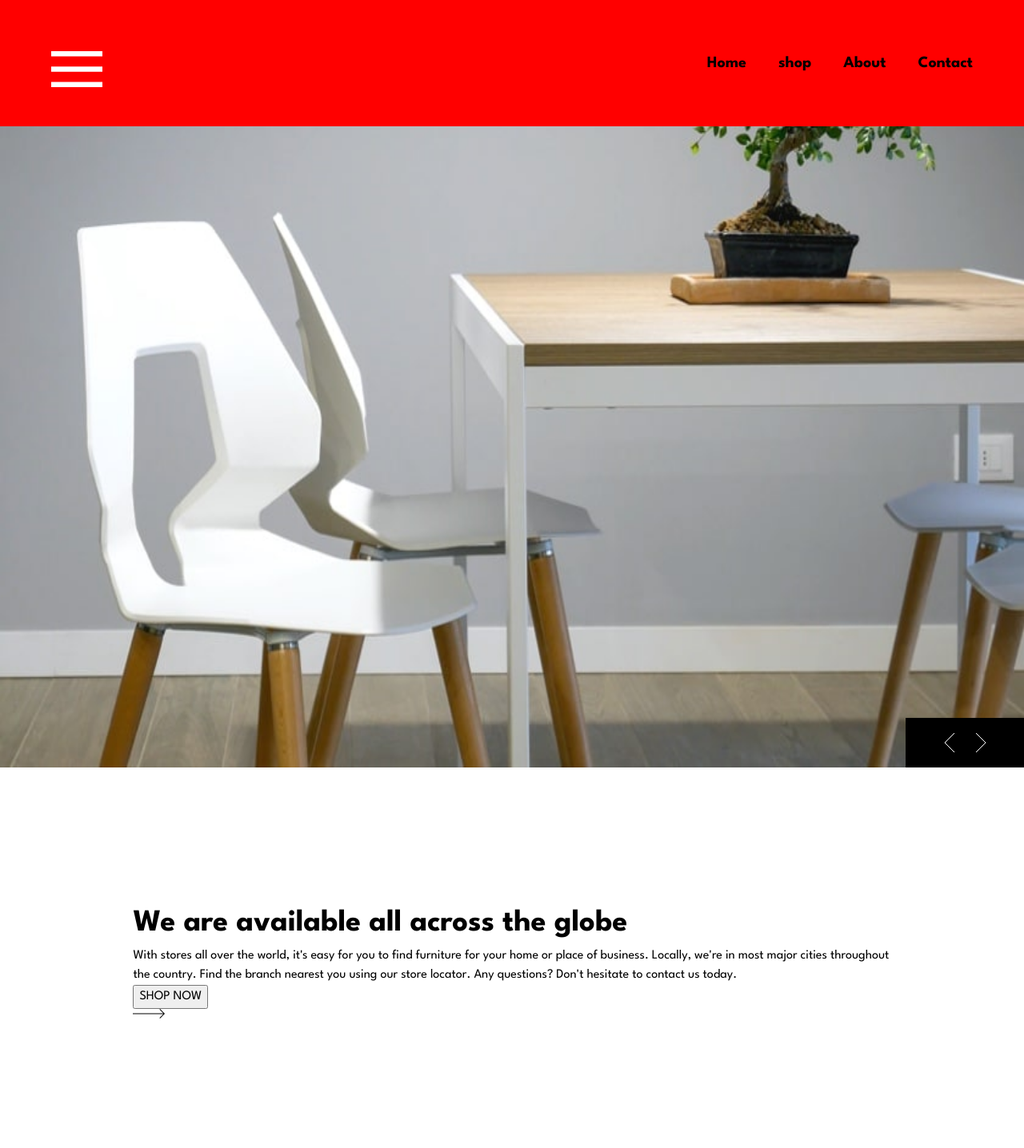
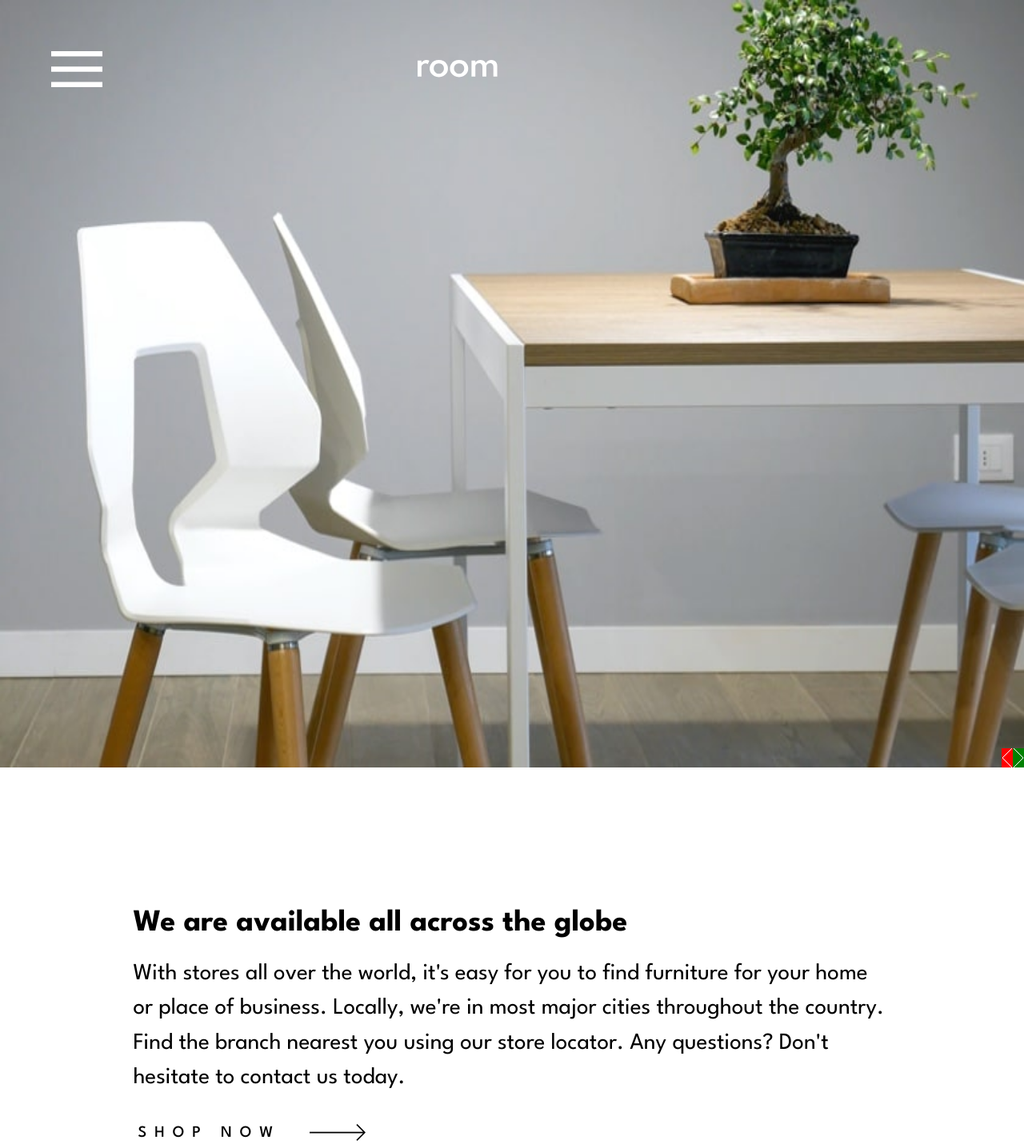
Before and after one commit to MarwenLabidi/ROOM-HOMEPAGE, a website built with Vite: page index.html in a window 1280 px wide. Shown: the top 1436 px of the page at 80% size. Built offline with nearby package versions, Linux system fonts and the light colour scheme; some packages are replaced by stand-ins of ours.

Commit message:
🚧 Work in progress : im working on styling the app #css

```diff
--- a/index.html
+++ b/index.html
@@ -39,8 +39,8 @@
           </nav>
           <div class="introduction__navAndImages__SlidesImgaes__container">
             <div class="introduction__navAndImages__SlidesImgaes__changeImageComponents">
-              <img src="/images/icon-angle-left.svg" alt="icon-angle-left.svg">
-              <img src="/images/icon-angle-right.svg" alt="icon-angle-right.svg">
+              <div class="leftButton"><img src="/images/icon-angle-left.svg" alt="icon-angle-left.svg"></div>
+              <div class="rightButton"><img src="/images/icon-angle-right.svg" alt="icon-angle-right.svg"></div>
             </div>
             <div class="introduction__navAndImages__SlidesImgaes__container__slide2">
               <img src="/images/desktop-image-hero-2.jpg" alt="desktop-image-hero-2.jpg" />
--- a/src/css/base.css
+++ b/src/css/base.css
@@ -36,15 +36,23 @@
 						margin-left: 30vw;
 						width: 15vw;
 						max-width: 100px;
+						color:black;
 
 					}
 				}
 
 				& .introduction__navAndImages__navBar__list {
-					background-color: red;
+					background-color: white;
 					/* NOTE :change display here and cange padding and create aimation */
+					/* NOTE CHENGE NONE TO FLEX */
 					display: flex;
+					/* NOTE CHANGE THE OPACITY  OTHER WHT BUT YOU SHOULD STOP CLICKING ON IT */
+					opacity: 0;
+					pointer-events: none;
+
 					justify-content: flex-end;
+					/* NOTE : WHEN YOU CLICK THE MENU CREATE THIS SHADOW */
+					/* box-shadow: 0px 5px 0px 800vh rgba(0, 0, 0, 0.5); */
 
 					gap: 40px;
 					position: absolute;
@@ -55,8 +63,12 @@
 						text-decoration: none;
 						font-size: clamp(16px, 3vw, 20px);
 						font-family: inherit;
-						font-weight: bold;
+						font-weight: 500;
 						color: var(--clr_Black);
+
+					}
+					& a:hover {
+						text-decoration: underline;
 
 					}
 				}
@@ -74,7 +86,7 @@
 						position: absolute;
 						width: 100%;
 						height: 75vw;
-						min-width: 650px;
+						/* min-width: 650px; */
 						& img{
 							width: 100%;
 							height: 100%;
@@ -89,7 +101,7 @@
 						position: absolute;
 						width: 100%;
 						height: 75vw;
-						min-width: 650px;
+						/* min-width: 650px; */
 						& img{
 							width: 100%;
 							height: 100%;
@@ -101,7 +113,7 @@
 					& .introduction__navAndImages__SlidesImgaes__container__slide3 {
 						background-color: pink;
 						height: 75vw;
-						min-width: 650px;
+						/* min-width: 650px; */
 						& img{
 							width: 100%;
 							height: 100%;
@@ -119,8 +131,20 @@
 					bottom: 0;
 					right: 0;
 					display: flex;
-					gap: 25px;
-					padding: 1.5vw 3.7vw;
+					/* gap: 35px; */
+					/* padding: 1.5vw 3.3vw; */
+
+					& .leftButton{
+						background-color: red;
+						height:150%;
+						width: 50%;
+					}
+					& .rightButton{
+						background-color: green;
+						height:150%;
+						width: 50%;
+					}
+
 				}
 			}
 
@@ -129,12 +153,46 @@
 		& .introduction__description {
 			margin: 13vw;
 			& h1{
-				font-size: clamp(30px, 3vw, 45px);
+				font-size: clamp(30px, 3vw, 47px);
+				margin-bottom: 1vw;
 
 			}
 			& p{
-				font-size: clamp(16px, 3vw, 16px);
+				font-size: clamp(16px, 3vw, 29px);
 
+			}
+			& .introduction__description__shopNowButton{
+				/* background-color: red; */
+				display: flex;
+				margin-top: 30px;
+				margin-bottom: 50px;
+				gap: 30px;
+				font-size: clamp(16px, 3vw, 20px);
+				flex-wrap: wrap;
+				& img{
+					/* background-color: yellow; */
+					object-fit: contain;
+					width: 14vw;
+					max-width: 70px;
+					/* transform: translateX(100px); */
+					/* animation: moveOut 6s linear infinite both; */
+
+				}
+				& button{
+					letter-spacing: 10px;
+					background-color: transparent;
+					outline: none;
+					border: none;
+					font-weight:500;
+				}
+				& button:hover{
+					cursor: pointer;
+					text-decoration: underline;
+				}
+				& button:hover +img{
+					animation: moveOut 6s linear infinite both;
+
+				}
 			}
 
 
@@ -144,9 +202,42 @@
 
 .about__description {
 	margin: 13vw;
-	font-size: clamp(16px, 3vw, 30px);
+	font-size: clamp(15px, 3vw, 30px);
+	& h3{
+		/* background-color:red; */
+		letter-spacing: 5px;
+		margin-bottom: 1vw;
+	}
 }
 
 .about  img{
 	width: 100%;
 }
+
+
+@keyframes fadeIn {
+	from {
+		opacity: 0;
+	}
+	to {
+		opacity: 1;
+	}
+}
+@keyframes fadeOut {
+	from {
+		opacity: 1;
+	}
+	to {
+		opacity: 0;
+	}
+}
+
+@keyframes moveOut {
+
+	50% {
+		transform: translateX(40px);
+	}
+	100% {
+		transform: translateX(0px);
+	}
+}
--- a/src/css/responsive.css
+++ b/src/css/responsive.css
@@ -8,8 +8,10 @@
 		& .MENU {
 			display: none !important;
 		}
+		/* NOTE CHANGEIMAGE */
 		& .introduction__navAndImages__SlidesImgaes__changeImageComponents {
 			transform: translateX(100%);
+			/* gap: 50px !important; */
 		}
 
 		& .introduction__navAndImages__navBar {
@@ -20,6 +22,12 @@
 
 		& .introduction__navAndImages__navBar__list {
 			position: relative !important;
+			opacity: 1 !important;
+			pointer-events: auto !important;
+			& a{
+				color:var(--clr_White) !important;
+
+			}
 
 			justify-content: flex-start !important;
 			/* align-items: center !important; */
@@ -82,7 +90,7 @@
 			}
 
 			& p {
-				/* font-size: 16px !important; */
+				font-size: 18px !important;
 			}
 		}
 	}
--- a/src/css/varriables.css
+++ b/src/css/varriables.css
@@ -11,4 +11,4 @@
 
 @custom-media --small (width <= 400px);
 @custom-media --tablets (width <= 700px);
-@custom-media --desktop (width >= 910px);
+@custom-media --desktop (width >= 1000px);
```
